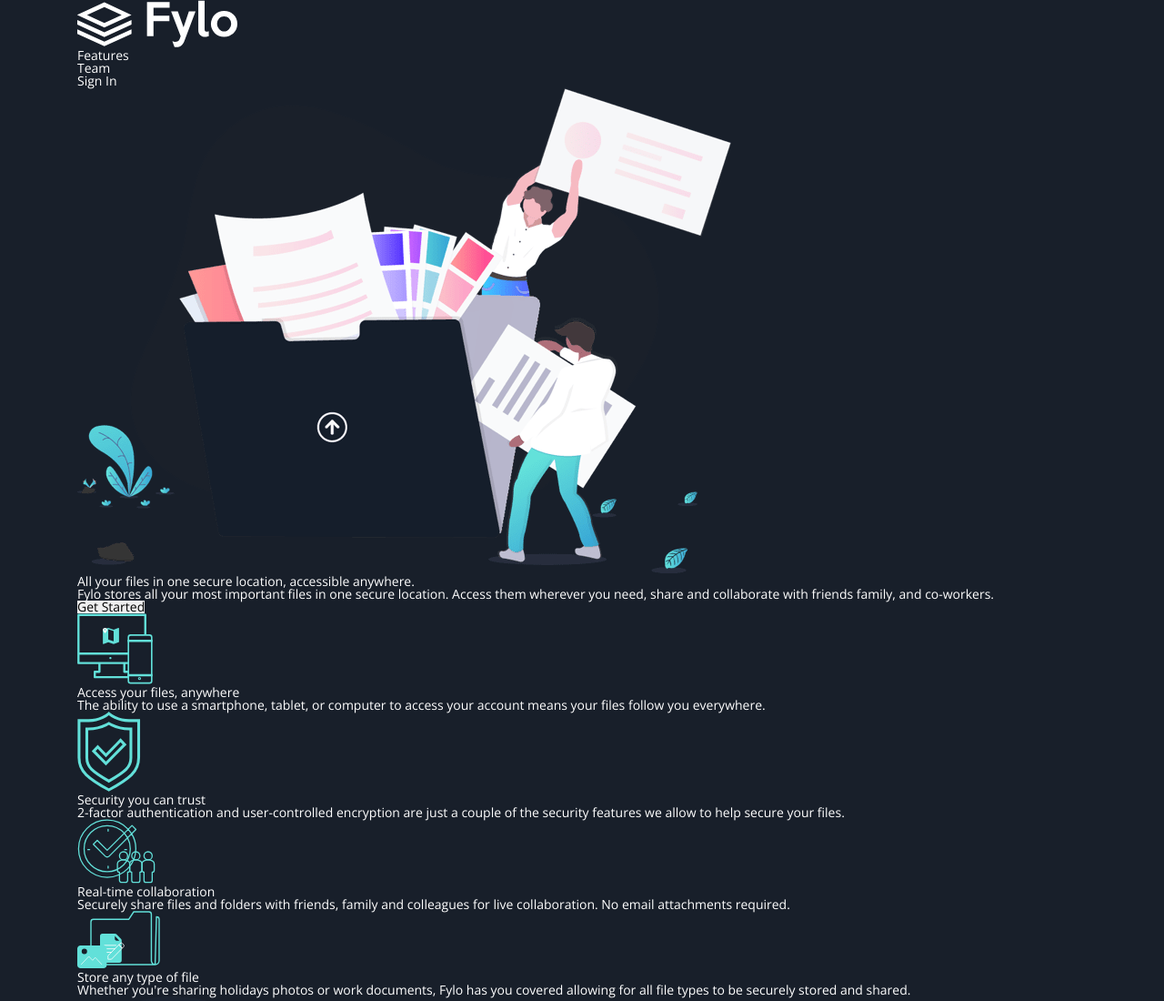
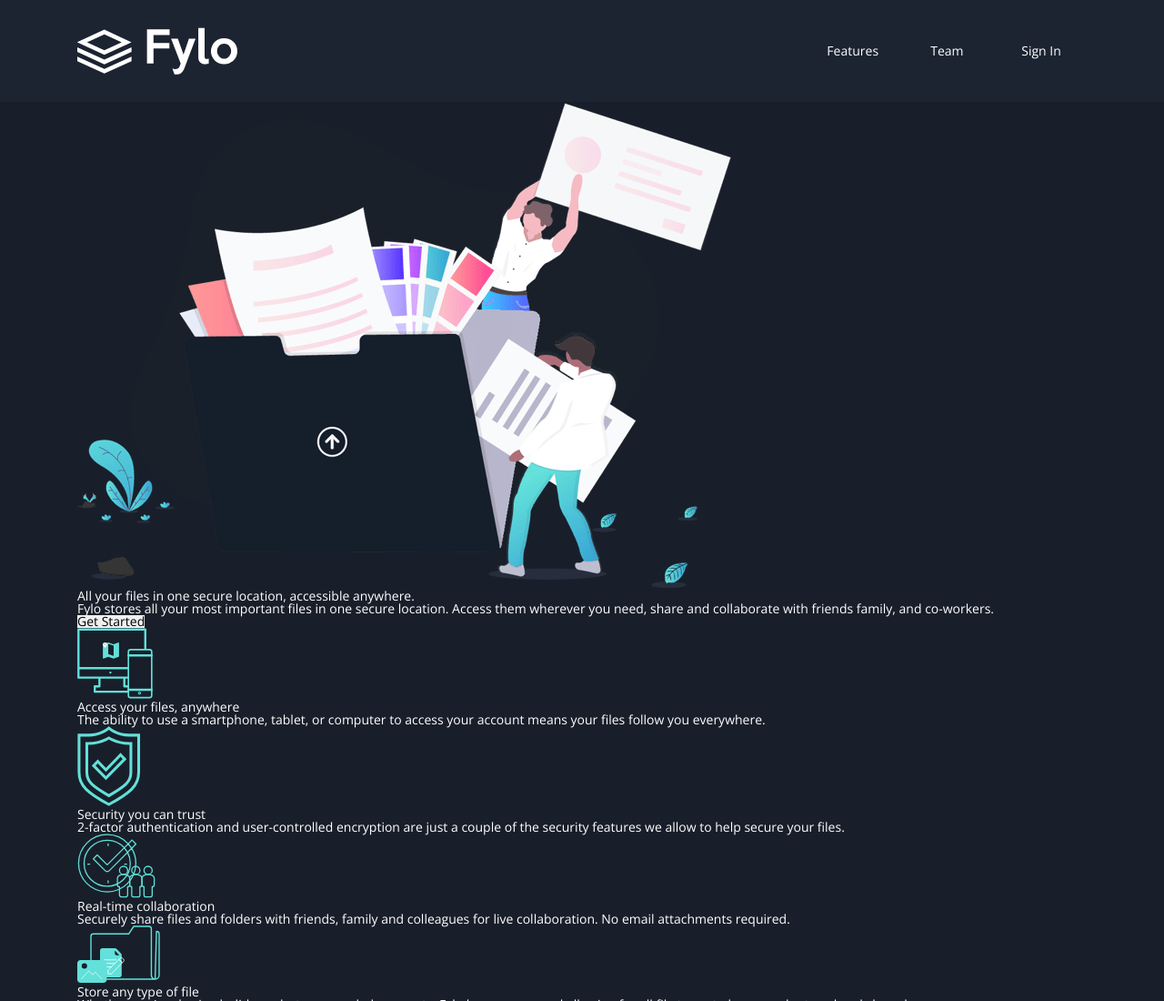
Before and after one commit to daniel-silva-dxp/challange-frontend-mentor-fylo-dark, a plain HTML site: page index.html in a window 1280 px wide. Shown: the top 1100 px of the page at 91% size. Drawn offline with nearby package versions, Linux system fonts and the light colour scheme.

Commit message:
feat: aplicado estilização - HEADER finalizado

```diff
--- a/src/css/main.css
+++ b/src/css/main.css
@@ -113,3 +113,48 @@ table {
 		max-width: 1300px;
 	}
 }
+
+/********************
+ HEADER
+ ********************/
+.navbar {
+	background: var(--dark-blue-into);
+	height: auto;
+	padding: 30px 0;
+}
+.navbar .container {
+	display: flex;
+	flex-flow: row wrap;
+	align-items: center;
+	justify-content: space-between;
+}
+.nav ul li {
+	display: inline-block;
+	width: 100px;
+}
+.nav ul li a {
+	position: relative;
+	display: block;
+	padding: 5px 0;
+	text-align: center;
+}
+.nav ul li a::before {
+	content: '';
+	position: absolute;
+	width: 100%;
+	height: 1px;
+	background: var(--cyan-call-to-action);
+	bottom: 0;
+	left: 0;
+	-webkit-transition: all .2s ease-out;
+	transition: all .2s ease-out;
+	-webkit-transform: scale(0, 1);
+	-ms-transform: scale(0, 1);
+	transform: scale(0, 1);
+	transform-origin: center center;
+}
+.nav ul li a:hover::before {
+	-webkit-transform: scale(1, 1);
+	-ms-transform: scale(1, 1);
+	transform: scale(1, 1);
+}
```
